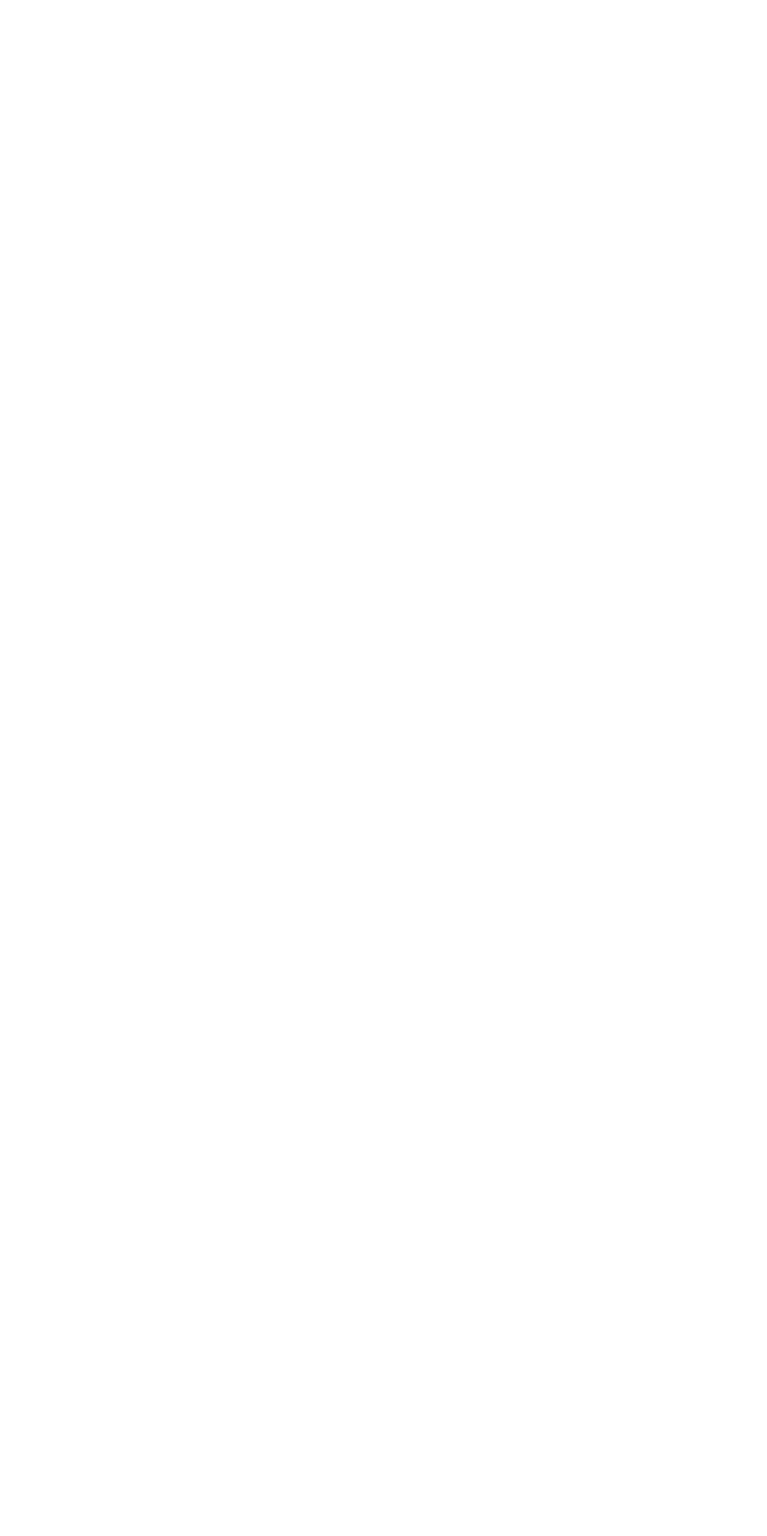
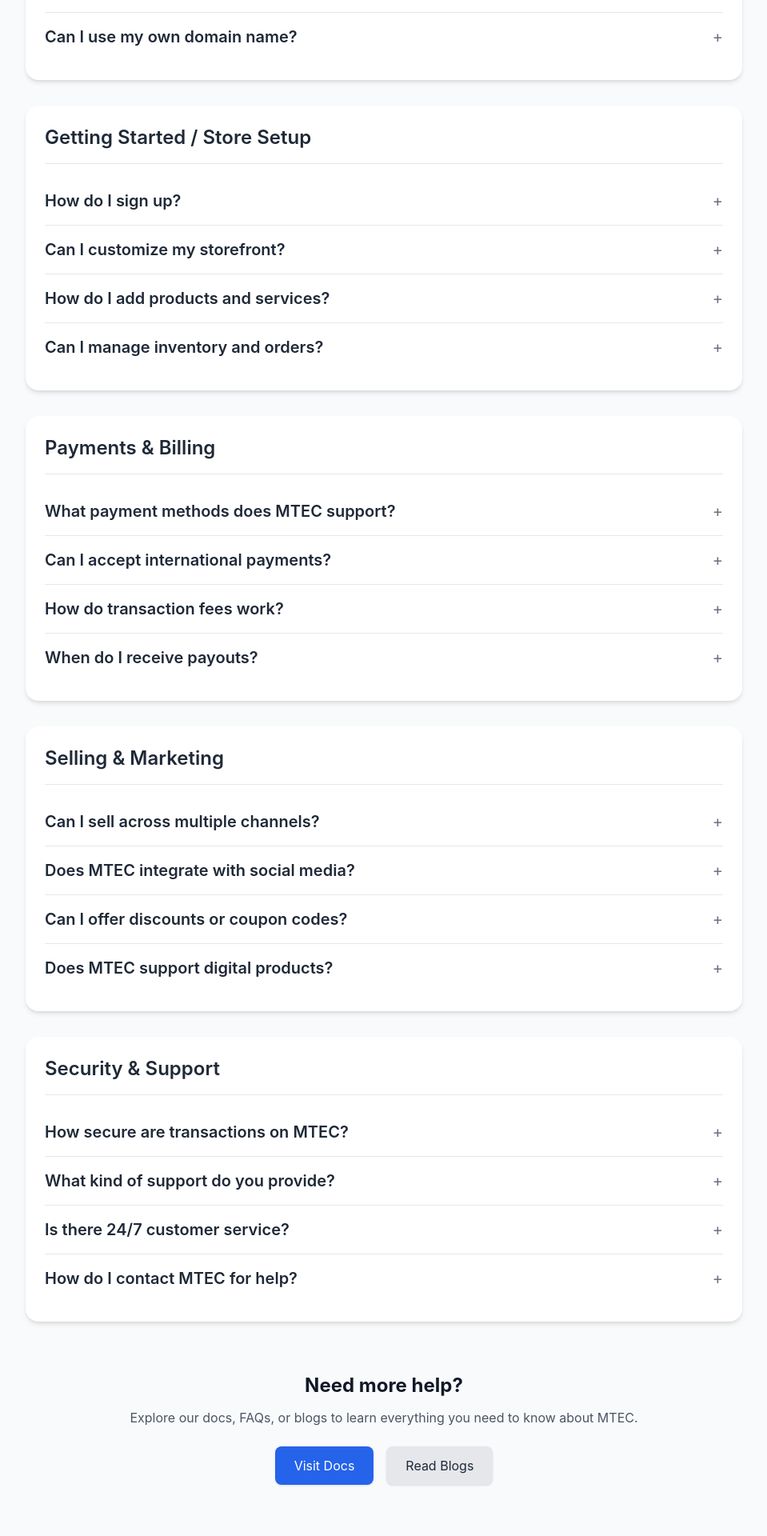
Before and after one commit to sanite1/mtec, a React (Create React App) app: page /faq in a window 1280 px wide. Shown: the part 560-2480 px from the top of the page at 80% size, without its empty margins (160-1119 px from the left). Before the commit the page ends 800 px from the top, so only its background shows below. Built offline with nearby package versions, Linux system fonts and the light colour scheme.

Commit message:
feat: faq page

```diff
--- a/src/components/contact/ContactHero.tsx
+++ b/src/components/contact/ContactHero.tsx
@@ -1,6 +1,13 @@
 import { ArrowDown } from "lucide-react";
 
 const ContactHero = () => {
+  const handleScroll = (id: string) => {
+    const section = document.getElementById(id);
+    if (section) {
+      section.scrollIntoView({ behavior: "smooth", block: "start" });
+    }
+  };
+
   return (
     <section className="relative bg-gradient-to-r from-gray-900 via-gray-800 to-gray-900 text-white py-28 overflow-hidden">
       <div className="absolute inset-0">
@@ -13,13 +20,13 @@ const ContactHero = () => {
           Have questions or need assistance? We’re here to help. Reach out and
           let’s make something amazing together.
         </p>
-        <a
-          href="#contact-form"
-          className="inline-flex items-center gap-2 bg-white text-indigo-600 font-semibold px-6 py-3 rounded-full shadow-lg hover:bg-gray-100 transition-all duration-300"
+        <button
+          onClick={() => handleScroll("contact-us")}
+          className="inline-flex items-center gap-2 cursor-pointer bg-white text-indigo-600 font-semibold px-6 py-3 rounded-full shadow-lg hover:bg-gray-100 transition-all duration-300"
         >
           Contact Us
           <ArrowDown className="w-5 h-5" />
-        </a>
+        </button>
       </div>
 
       {/* Decorative element */}
--- a/src/components/contact/ContactVariants.tsx
+++ b/src/components/contact/ContactVariants.tsx
@@ -44,7 +44,7 @@ const ContactVariants = () => {
   const [ticketOpen, setTicketOpen] = useState(false);
 
   return (
-    <section className="bg-gray-50 py-20">
+    <section id="contact-us" className="bg-gray-50 py-20">
       <div className="max-w-7xl mx-auto px-6 lg:px-12">
         <div className="flex flex-col lg:flex-row gap-6 h-[1000px] lg:h-[420px]">
           {contactOptions.map((option) => (
--- /dev/null
+++ b/src/pages/Faq.tsx
@@ -0,0 +1,219 @@
+import React, { useState } from "react";
+
+const faqData = [
+  {
+    title: "General",
+    faqs: [
+      {
+        question: "What is MTEC?",
+        answer:
+          "MTEC is an all-in-one e-commerce hub that helps you build, manage, and grow your online store. You can sell products, services, and digital goods across multiple channels with secure payments and powerful analytics.",
+      },
+      {
+        question: "Who can use MTEC?",
+        answer:
+          "MTEC is built for entrepreneurs, small businesses, and growing brands who want to sell online without needing technical expertise.",
+      },
+      {
+        question: "Do I need coding skills to build my store?",
+        answer:
+          "No coding required! Our drag-and-drop editor and customizable templates make it easy to launch your store in minutes.",
+      },
+      {
+        question: "Can I use my own domain name?",
+        answer:
+          "Yes. You can connect a custom domain name to your MTEC store for a professional brand presence.",
+      },
+    ],
+  },
+  {
+    title: "Getting Started / Store Setup",
+    faqs: [
+      {
+        question: "How do I sign up?",
+        answer:
+          "Simply click 'Sign Up' on our homepage, enter your details, and follow the onboarding steps to set up your store.",
+      },
+      {
+        question: "Can I customize my storefront?",
+        answer:
+          "Yes. You can choose themes, adjust layouts, add brand colors, and personalize your store with ease.",
+      },
+      {
+        question: "How do I add products and services?",
+        answer:
+          "From your dashboard, navigate to 'Products' and click 'Add New'. You can upload images, set prices, add descriptions, and manage stock levels.",
+      },
+      {
+        question: "Can I manage inventory and orders?",
+        answer:
+          "Yes. MTEC provides built-in inventory and order management tools, keeping you updated in real-time.",
+      },
+    ],
+  },
+  {
+    title: "Payments & Billing",
+    faqs: [
+      {
+        question: "What payment methods does MTEC support?",
+        answer:
+          "MTEC supports multiple payment gateways, including debit/credit cards, bank transfers, and wallets like Paystack and Stripe.",
+      },
+      {
+        question: "Can I accept international payments?",
+        answer:
+          "Yes. You can accept payments in both local currency (naira) and global currencies such as USD, GBP, and EUR.",
+      },
+      {
+        question: "How do transaction fees work?",
+        answer:
+          "Transaction fees depend on the selected payment gateway. MTEC charges no hidden fees—only standard gateway fees apply.",
+      },
+      {
+        question: "When do I receive payouts?",
+        answer:
+          "Payouts are typically processed within 1–3 business days, depending on your bank and payment gateway.",
+      },
+    ],
+  },
+  {
+    title: "Selling & Marketing",
+    faqs: [
+      {
+        question: "Can I sell across multiple channels?",
+        answer:
+          "Yes. MTEC allows you to sell on your website, social media platforms, and offline with sync features.",
+      },
+      {
+        question: "Does MTEC integrate with social media?",
+        answer:
+          "Yes. You can integrate with platforms like Instagram, Facebook, and WhatsApp to boost sales.",
+      },
+      {
+        question: "Can I offer discounts or coupon codes?",
+        answer:
+          "Absolutely. You can create discount campaigns, promo codes, and special offers directly from your dashboard.",
+      },
+      {
+        question: "Does MTEC support digital products?",
+        answer:
+          "Yes. You can sell eBooks, courses, files, and other digital goods with secure delivery.",
+      },
+    ],
+  },
+  {
+    title: "Security & Support",
+    faqs: [
+      {
+        question: "How secure are transactions on MTEC?",
+        answer:
+          "We use bank-grade encryption and trusted payment providers to ensure all transactions are safe and secure.",
+      },
+      {
+        question: "What kind of support do you provide?",
+        answer:
+          "We provide 24/7 customer support via live chat, email, and helpdesk.",
+      },
+      {
+        question: "Is there 24/7 customer service?",
+        answer:
+          "Yes. Our support team is available around the clock to assist you.",
+      },
+      {
+        question: "How do I contact MTEC for help?",
+        answer:
+          "You can reach out through our Contact page, submit a support ticket, or email support@mtec.com.",
+      },
+    ],
+  },
+];
+
+const FAQsPage = () => {
+  const [openIndex, setOpenIndex] = useState<string | null>(null);
+
+  const toggleFAQ = (index: string) => {
+    setOpenIndex(openIndex === index ? null : index);
+  };
+
+  return (
+    <div className="">
+      <div className="bg-black w-full h-[8vh] lg:h-[10vh]"></div>
+      <div className="bg-gray-50 min-h-screen py-16 px-6">
+        {/* Hero Section */}
+        <div className="max-w-4xl mx-auto text-center mb-12">
+          <h1 className="text-4xl font-bold text-gray-900 mb-4">
+            Frequently Asked Questions
+          </h1>
+          <p className="text-lg text-gray-600">
+            Find answers to the most common questions about MTEC. Can’t find
+            what you’re looking for? Contact our support team.
+          </p>
+        </div>
+        {/* FAQ Categories */}
+        <div className="max-w-4xl mx-auto space-y-8">
+          {faqData.map((section, sectionIdx) => (
+            <div
+              key={sectionIdx}
+              className="bg-white shadow-md rounded-2xl p-6 hover:shadow-lg transition-shadow"
+            >
+              <h2 className="text-2xl font-semibold text-gray-800 mb-4 border-b pb-4">
+                {section.title}
+              </h2>
+              <div className="divide-y divide-gray-200">
+                {section.faqs.map((faq, idx) => {
+                  const index = `${sectionIdx}-${idx}`;
+                  return (
+                    <div key={index} className="py-4">
+                      <button
+                        onClick={() => toggleFAQ(index)}
+                        className="flex justify-between items-center w-full text-left focus:outline-none"
+                      >
+                        <h3 className="text-xl font-semibold text-gray-800">
+                          {faq.question}
+                        </h3>
+                        <span className="ml-2 text-gray-500 text-xl">
+                          {openIndex === index ? "−" : "+"}
+                        </span>
+                      </button>
+                      {openIndex === index && (
+                        <p className="text-gray-600 text-lg mt-2">
+                          {faq.answer}
+                        </p>
+                      )}
+                    </div>
+                  );
+                })}
+              </div>
+            </div>
+          ))}
+        </div>
+        {/* CTA Section */}
+        <div className="max-w-3xl mx-auto mt-16 text-center">
+          <h2 className="text-2xl font-bold text-gray-900 mb-3">
+            Need more help?
+          </h2>
+          <p className="text-gray-600 mb-6">
+            Explore our docs, FAQs, or blogs to learn everything you need to
+            know about MTEC.
+          </p>
+          <div className="flex justify-center gap-4">
+            <a
+              href="/docs"
+              className="px-6 py-3 bg-blue-600 text-white rounded-lg shadow hover:bg-blue-700 transition"
+            >
+              Visit Docs
+            </a>
+            <a
+              href="/blogs"
+              className="px-6 py-3 bg-gray-200 text-gray-800 rounded-lg shadow hover:bg-gray-300 transition"
+            >
+              Read Blogs
+            </a>
+          </div>
+        </div>
+      </div>
+    </div>
+  );
+};
+
+export default FAQsPage;
--- a/src/routes/Wrapper.tsx
+++ b/src/routes/Wrapper.tsx
@@ -11,6 +11,7 @@ import PricingPage from "../pages/Pricing";
 import About from "../pages/About";
 import Services from "../pages/Services";
 import Contact from "../pages/Contact";
+import FaqsPage from "../pages/Faq";
 
 export const RoutesWrapper: React.FC = () => {
   return (
@@ -24,6 +25,7 @@ export const RoutesWrapper: React.FC = () => {
         <Route path="/pricing" element={<PricingPage />} />
         <Route path="/services" element={<Services />} />
         <Route path="/contact" element={<Contact />} />
+        <Route path="/faq" element={<FaqsPage />} />
         <Route path="/sitemap" element={<UnderConstruction />} />
       </Route>
 
```
